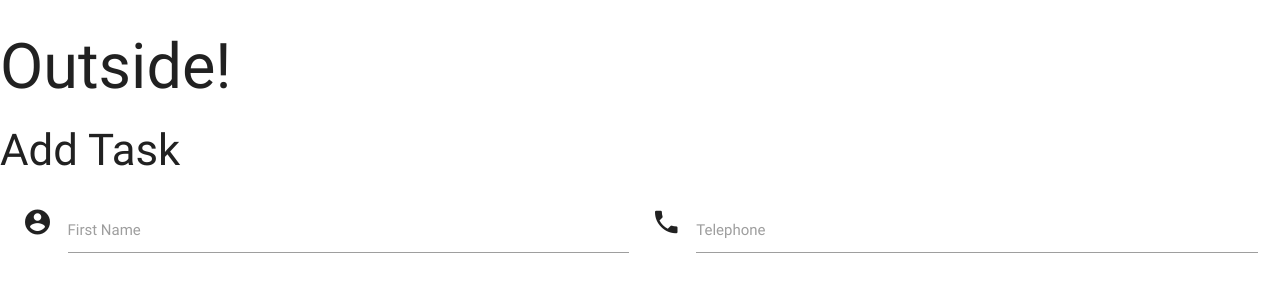
After one commit to RaphaelRohner/task_manager, a Flask app: page /add_task in a window 1280 px wide. The commit adds this page. Shown: the top 300 px of the page. Run offline with Flask 2, Linux system fonts and the light colour scheme; some libraries are stand-ins or nearby versions.

Commit message:
addtask.html added

```diff
--- a/app.py
+++ b/app.py
@@ -19,6 +19,11 @@ def get_tasks():
     return render_template("tasks.html", tasks=mongo.db.tasks.find())
 
 
+@app.route('/add_task')
+def add_task():
+    return render_template('addtask.html')
+
+
 if __name__ == '__main__':
     app.run(host=os.environ.get('IP'),
             port=int(os.environ.get('PORT')),
--- /dev/null
+++ b/templates/addtask.html
@@ -0,0 +1,30 @@
+<!DOCTYPE html>
+<html lang="en">
+<head>
+    <meta charset="UTF-8">
+    <meta name="viewport" content="width=device-width, initial-scale=1.0">
+    <title>Add Tasks</title>
+</head>
+<body>
+    {% extends 'base.html' %}
+    {% block content %}
+        <h3>Add Task</h3>
+        <div class="row">
+            <form  action="" method="POST" class="col s12">
+                <div class="row">
+                    <div class="input-field col s6">
+                        <i class="material-icons prefix">account_circle</i>
+                        <input id="icon_prefix" type="text" class="validate">
+                        <label for="icon_prefix">First Name</label>
+                    </div>
+                    <div class="input-field col s6">
+                        <i class="material-icons prefix">phone</i>
+                        <input id="icon_telephone" type="tel" class="validate">
+                        <label for="icon_telephone">Telephone</label>
+                    </div>
+                </div>
+            </form>
+        </div>
+    {% endblock %}
+</body>
+</html>
--- a/templates/base.html
+++ b/templates/base.html
@@ -1,11 +1,27 @@
 <!DOCTYPE html>
 <html>
 <head>
+    <!-- IMPORT GOOGLE ICONS -->
+    <link href="https://fonts.googleapis.com/icon?family=Material+Icons" rel="stylesheet">
+    <!-- IMPORT MATERIALIZE CSS -->
+    <link rel="stylesheet" href="https://cdnjs.cloudflare.com/ajax/libs/materialize/0.100.2/css/materialize.min.css">
+    <title>Task Manager</title>
+</head>
 
-    </head>
 <body>
     <h1>Outside!</h1>
     {% block content %}
     {% endblock %}
+
+    <!-- IMPORT JQUERY (DEPENDENCY OF MATERIALIZE CSS -->
+    <script src="https://cdnjs.cloudflare.com/ajax/libs/jquery/3.2.1/jquery.min.js"></script>
+    <!-- IMPORT MATERIALIZE JAVASCRIPT -->
+    <script src="https://cdnjs.cloudflare.com/ajax/libs/materialize/0.100.2/js/materialize.min.js"></script>
+    <!-- INITIALIZE JAVASCRIPT IN CHILD HTML'S -->
+    <script type="text/javascript">
+        $(document).ready(function() {
+            $('.collapsible').collapsible();
+        })
+    </script>
 </body>
 </html>
```
Also changed, not shown: templates/tasks.html (+18 -8 lines). Lines whose indentation alone changed are shown as unchanged.
